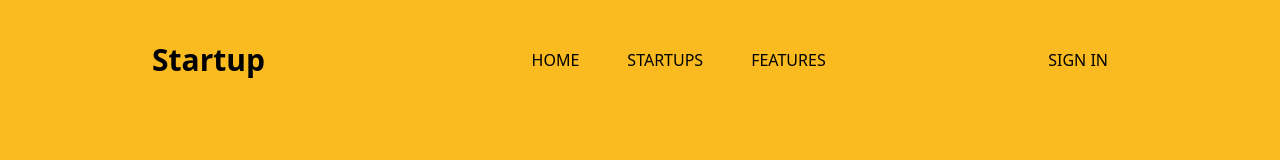
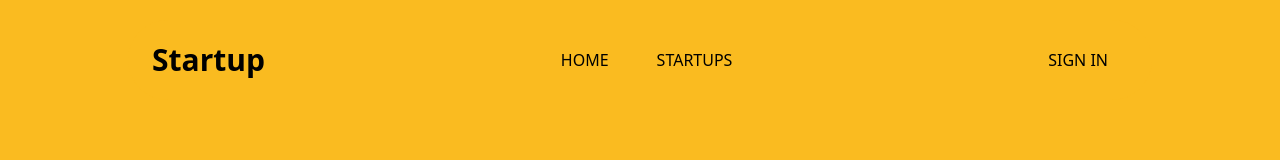
Before and after one commit to s4mzai/startup, a Next.js app: page / in a window 1280 px wide. Shown: the top 160 px of the page. Built offline with nearby package versions, Linux system fonts and the light colour scheme; no server answers; the database is empty.

Commit message:
fix: some ui bugs

```diff
--- a/components/animations/hamburgerDropdown.tsx
+++ b/components/animations/hamburgerDropdown.tsx
@@ -77,16 +77,13 @@ const StaggeredDropDown = () => {
           initial={wrapperVariants.closed}
           variants={wrapperVariants}
           style={{ originY: "top", translateX: "-80%" }}
-          className="flex mt-2 flex-col gap-2 p-2 rounded-lg justify-around bg-white shadow-xl absolute top-[120%] left-[50%] w-56 h-72 overflow-hidden z-50"
+          className="flex mt-2 flex-col gap-2 p-2 rounded-lg justify-around bg-white shadow-xl absolute top-[120%] left-[50%] w-56 h-72 overflow-hidden z-100"
         >
-          <Link href="/">
+          <Link href="/#herosection">
             <Option setOpen={setOpen} Icon={FiEdit} text="Home" />
           </Link>
-          <Link href="/startups">
+          <Link href="/#startupsection">
             <Option setOpen={setOpen} Icon={FiPlusSquare} text="Startups" />
-          </Link>
-          <Link href="/features">
-            <Option setOpen={setOpen} Icon={FiShare} text="Features" />
           </Link>
 
           {session ? (
--- a/components/animations/navbarSlideTabs.tsx
+++ b/components/animations/navbarSlideTabs.tsx
@@ -40,7 +40,7 @@ export const SlideTabs: React.FC = () => {
   return (
     //   {/* Navigation with ALL buttons - spans full width */}
     <ul
-        className="w-full hidden  relative lg:flex justify-between items-center ml-10"
+        className="w-full hidden  relative lg:flex justify-between items-center "
     >
         {/* Empty space for balance */}
         <div></div>
@@ -52,9 +52,9 @@ export const SlideTabs: React.FC = () => {
             opacity: 0,
         }));
         }} className="flex gap-2 border-2 border-none p-1 rounded-full">
-          <Tab setPosition={setPosition}>Home</Tab>
+          <Link href={"/#herosection"}><Tab setPosition={setPosition}>Home</Tab></Link>
           <Link href={"/#startupsection"}><Tab setPosition={setPosition}>Startups</Tab></Link>
-          <Tab setPosition={setPosition}>Features</Tab>
+          {/* <Tab setPosition={setPosition}>Features</Tab> */}
           {session &&(
             <Link href={'/create'} className="rounded-full"><Tab setPosition={setPosition} >Create</Tab></Link>
           )}
--- a/components/animations/placeholderVanishInput.tsx
+++ b/components/animations/placeholderVanishInput.tsx
@@ -203,7 +203,7 @@ export function PlaceholdersAndVanishInput({
         value={value}
         type="text"
         className={cn(
-          "w-full relative text-sm sm:text-base z-50 border-none bg-transparent text-black h-full rounded-full focus:outline-none focus:ring-0 pl-4 sm:pl-10 pr-20",
+          "w-full relative text-sm sm:text-base z-30 border-none bg-transparent text-black h-full rounded-full focus:outline-none focus:ring-0 pl-4 sm:pl-10 pr-20",
           animating && "text-transparent"
         )}
       />
@@ -215,7 +215,7 @@ export function PlaceholdersAndVanishInput({
             setValue("");
             setAnimating(false);
           }}
-          className="absolute right-12 top-1/2 z-50 -translate-y-1/2 h-8 w-8 rounded-full bg-gray-200 hover:bg-gray-300 transition duration-200 flex items-center justify-center"
+          className="absolute right-12 top-1/2 z-30 -translate-y-1/2 h-8 w-8 rounded-full bg-gray-200 hover:bg-gray-300 transition duration-200 flex items-center justify-center"
         >
           <svg
             xmlns="http://www.w3.org/2000/svg"
@@ -235,7 +235,7 @@ export function PlaceholdersAndVanishInput({
       <button
         disabled={!value}
         type="submit"
-        className="absolute right-2 top-1/2 z-50 -translate-y-1/2 h-8 w-8 rounded-full disabled:bg-gray-100 bg-black transition duration-200 flex items-center justify-center"
+        className="absolute right-2 top-1/2 z-40 -translate-y-1/2 h-8 w-8 rounded-full disabled:bg-gray-100 bg-black transition duration-200 flex items-center justify-center"
       >
         <motion.svg
           xmlns="http://www.w3.org/2000/svg"
--- a/components/navbar.tsx
+++ b/components/navbar.tsx
@@ -19,12 +19,12 @@ export const Navbar = () => {
 
   return (
     <motion.div
+      initial={{ top: 20 }} // Set to match your starting point
+      animate={{ top: scrolled ? 5 : 20 }}
+      transition={{ duration: 0.3 }}
       className="fixed left-1/2 z-50 items-center justify-center flex w-full transform -translate-x-1/2"
-      animate={{
-        top: scrolled ? 5 : 20, // top-10 (40px)
-      }}
-      transition={{ duration: 0.3 }}
     >
+
       <motion.div
         animate={{
           backgroundColor: scrolled ? "rgba(255,255,255,0.7)" : "rgba(255,255,255,0)",
@@ -32,7 +32,7 @@ export const Navbar = () => {
           boxShadow: scrolled ? "0 4px 12px rgba(0, 0, 0, 0.1)" : "none",
         }}
         transition={{ duration: 0.3 }}
-        className="flex w-[90%] sm:w-[80%] items-center gap-6 px-6 py-3 rounded-full justify-between"
+        className="flex w-[90%] h-20 sm:w-[80%] items-center px-6 py-3 rounded-full justify-between"
       >
         {/* Logo - LEFT */}
         <h1 className="text-black text-3xl font-extrabold">Startup</h1>
@@ -41,7 +41,7 @@ export const Navbar = () => {
         <SlideTabs />
 
         {/* Hamburger Menu - Mobile */}
-        <div className="lg:hidden">
+        <div className="lg:hidden mt-">
           <StaggeredDropDown />
         </div>
       </motion.div>
```
